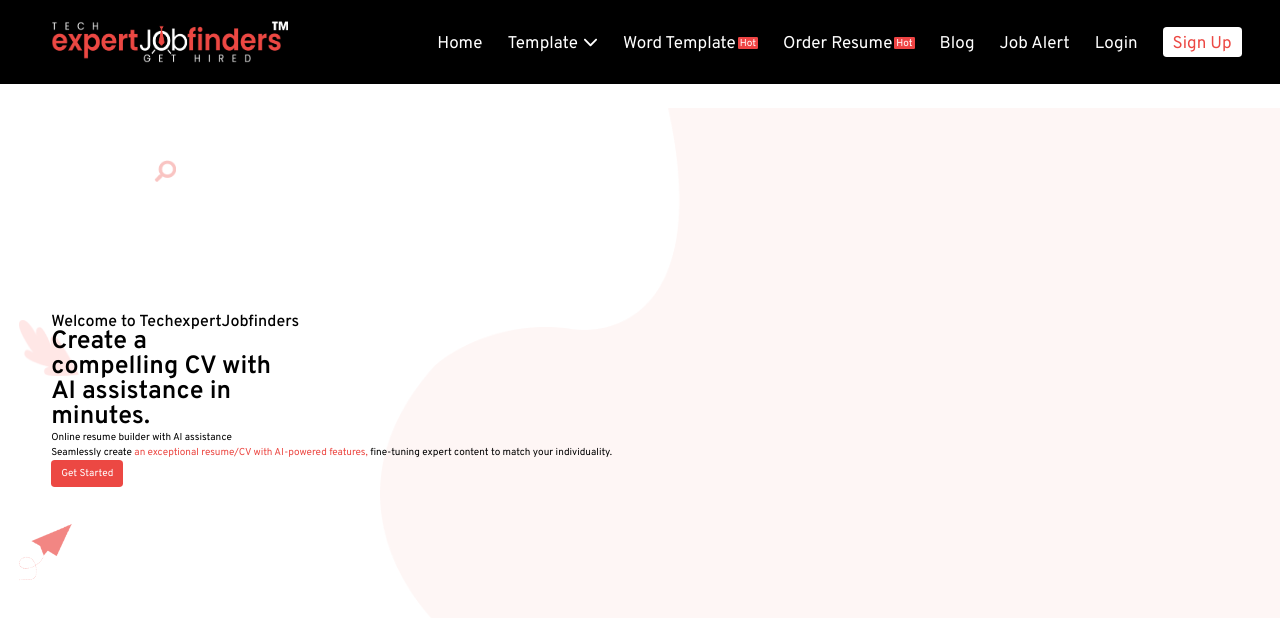
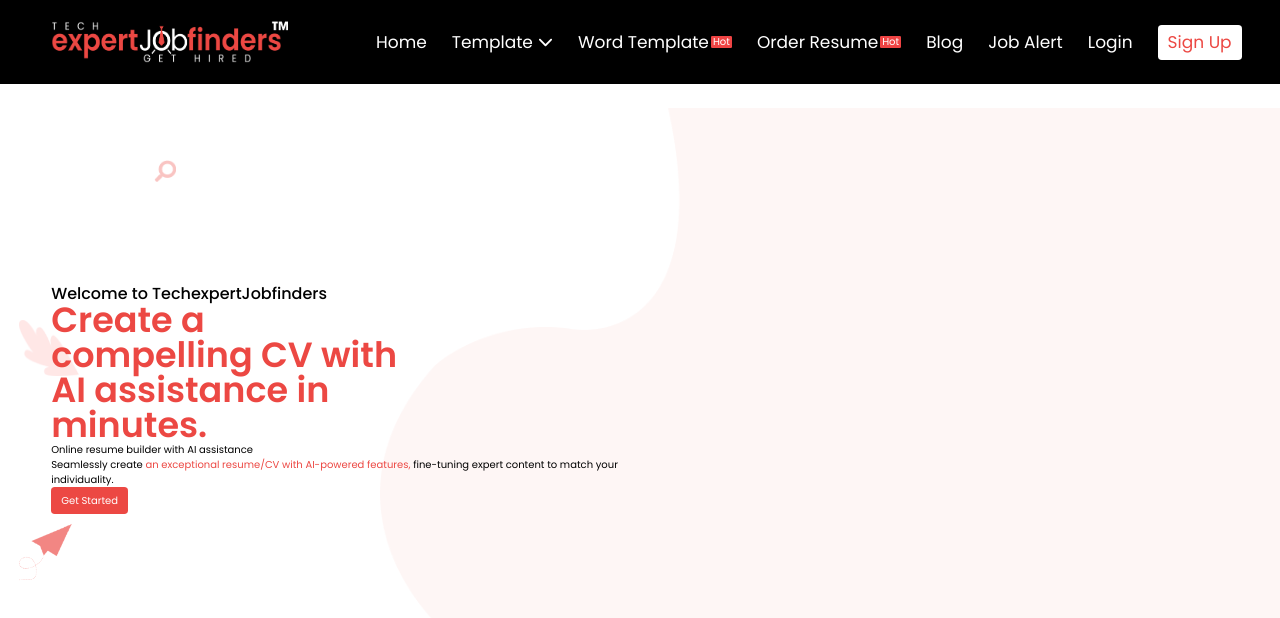
Before and after one commit to RizwanAhmed3000/Tech-expert-job-finders-frontend, a React (Vite) app in the folder client/: page / in a window 1280 px wide. Shown: the top 618 px of the page. Built offline with nearby package versions, Linux system fonts and the light colour scheme.

Commit message:
font and navbar changes

```diff
--- a/client/index.html
+++ b/client/index.html
@@ -9,7 +9,7 @@
     <link rel="preconnect" href="https://fonts.googleapis.com" />
     <link rel="preconnect" href="https://fonts.gstatic.com" crossorigin />
     <link
-      href="https://fonts.googleapis.com/css2?family=Overpass:wght@100..900&display=swap"
+      href="https://fonts.googleapis.com/css2?family=Poppins:wght@100;200;300;400;500;600;700;800;900&display=swap"
       rel="stylesheet"
     />
   </head>
--- a/client/src/components/Navbar.jsx
+++ b/client/src/components/Navbar.jsx
@@ -36,21 +36,21 @@ const Navbar = () => {
                     linkTitle === "Template" &&
                     setIsDropdownOpen(!isDropdownOpen)
                   }
-                  className={`text-[1.7rem] leading-[1.5rem] font-normal flex items-center gap-[0.2rem] pt-[1.2rem] pb-[0.8rem] relative z-10 transition-all overflow-hidden ${
+                  className={`text-[1.7rem] leading-[1.5rem] font-normal flex items-center gap-[0.2rem] pt-[1rem] pb-[1rem] relative z-10 transition-all overflow-hidden ${
                     linkTitle === "Sign Up"
-                      ? "signup text-theme-red bg-white leading-[1rem] rounded-md px-[1rem] hover:text-white before:bg-theme-red"
+                      ? "signup text-theme-red bg-white rounded-md px-[1rem] hover:text-white before:bg-theme-red"
                       : "text-white hover:text-theme-red"
                   }`}
                 >
                   {linkTitle}
                   {badge && (
-                    <span className="badge text-[1rem] leading-[1rem] text-white bg-red-500 px-[0.2rem] pt-[0.2rem] mb-[0.2rem] flex items-center rounded-sm">
+                    <span className="badge text-[1rem] leading-[1rem] text-white bg-red-500 px-[0.2rem] py-[0.1rem] flex items-center rounded-sm">
                       Hot
                     </span>
                   )}
                   {linkTitle === "Template" && (
                     <FaChevronDown
-                      className={`text-[1.5rem] font-bold mb-[0.5rem] ml-[0.3rem] transition-all ${
+                      className={`text-[1.5rem] font-bold mb-[0.2rem] ml-[0.3rem] transition-all ${
                         isDropdownOpen ? "rotate-180" : "rotate-0"
                       }`}
                     />
--- a/client/src/index.css
+++ b/client/src/index.css
@@ -11,7 +11,7 @@
 
   html {
     font-size: 62.5%;
-    font-family: "Overpass", sans-serif;
+    font-family: "Poppins", sans-serif;
     scroll-behavior: smooth;
   }
 }
@@ -31,6 +31,6 @@
   }
 
   .signup:hover::before {
-    transform: translate(-10%, -25%);
+    transform: translate(-8%, -25%);
   }
 }
--- a/client/src/pages/Home.jsx
+++ b/client/src/pages/Home.jsx
@@ -42,7 +42,7 @@ const Home = () => {
               Welcome to TechexpertJobfinders
             </h4>
 
-            <h1 className="text-[2.5rem] leading-[2.5rem] font-semibold">
+            <h1 className="text-[3.5rem] leading-[3.5rem] font-semibold text-theme-red">
               Create a <br /> compelling CV with <br /> AI assistance in <br />{" "}
               minutes.
             </h1>
```
